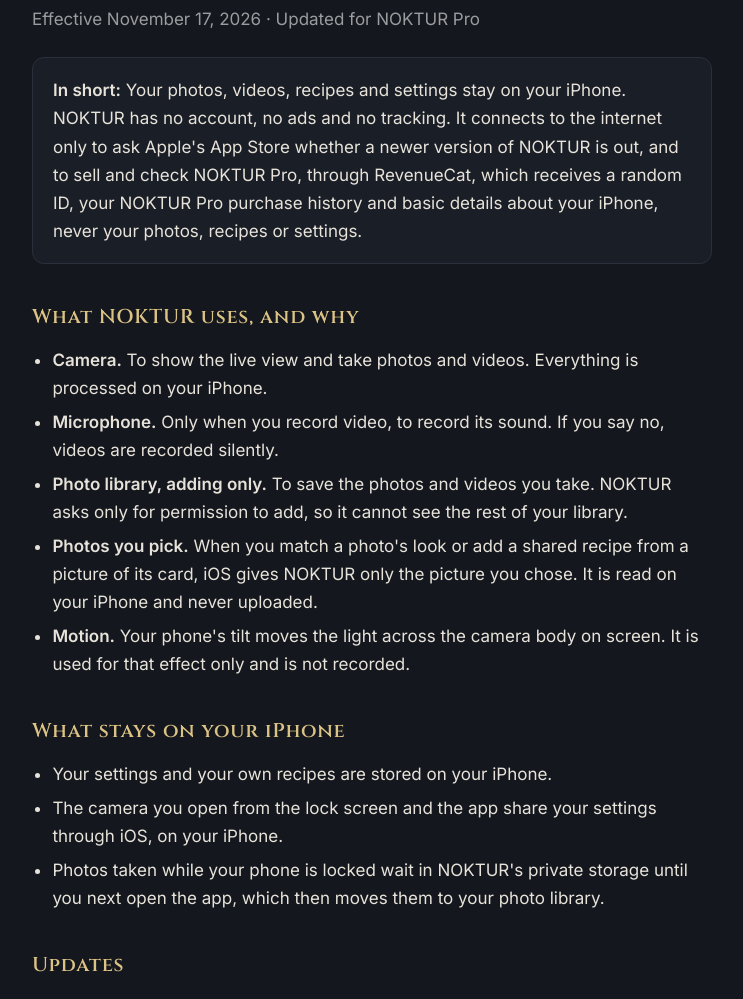
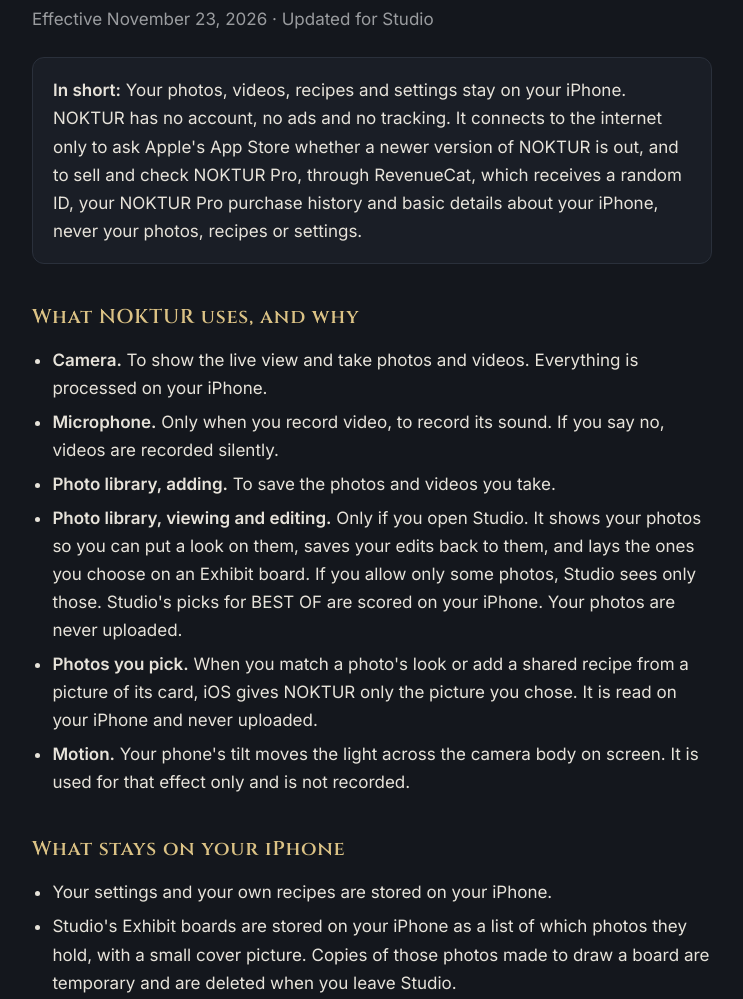
Before and after one commit to MastinGood/noktur, a plain HTML site: page privacy/index.html in a window 1280 px wide. Shown: the part 292-1291 px from the top of the page, without its empty margins (268-1011 px from the left). Drawn offline with Linux system fonts and the light colour scheme.

Commit message:
Privacy policy: Studio views and edits the photo library on the iPhone
Co-Authored-By: Claude Opus 5.5 <noreply@anthropic.com>

```diff
--- a/privacy/index.html
+++ b/privacy/index.html
@@ -17,7 +17,7 @@
   </header>
 
   <h1>Privacy Policy</h1>
-  <p class="lede">Effective November 17, 2026 · Updated for NOKTUR Pro</p>
+  <p class="lede">Effective November 23, 2026 · Updated for Studio</p>
 
   <div class="card"><p><strong>In short:</strong> Your photos, videos, recipes and settings stay on your iPhone. NOKTUR has no account, no ads and no tracking. It connects to the internet only to ask Apple's App Store whether a newer version of NOKTUR is out, and to sell and check NOKTUR Pro, through RevenueCat, which receives a random ID, your NOKTUR Pro purchase history and basic details about your iPhone, never your photos, recipes or settings.</p></div>
 
@@ -25,7 +25,8 @@
   <ul>
     <li><strong>Camera.</strong> To show the live view and take photos and videos. Everything is processed on your iPhone.</li>
     <li><strong>Microphone.</strong> Only when you record video, to record its sound. If you say no, videos are recorded silently.</li>
-    <li><strong>Photo library, adding only.</strong> To save the photos and videos you take. NOKTUR asks only for permission to add, so it cannot see the rest of your library.</li>
+    <li><strong>Photo library, adding.</strong> To save the photos and videos you take.</li>
+    <li><strong>Photo library, viewing and editing.</strong> Only if you open Studio. It shows your photos so you can put a look on them, saves your edits back to them, and lays the ones you choose on an Exhibit board. If you allow only some photos, Studio sees only those. Studio's picks for BEST OF are scored on your iPhone. Your photos are never uploaded.</li>
     <li><strong>Photos you pick.</strong> When you match a photo's look or add a shared recipe from a picture of its card, iOS gives NOKTUR only the picture you chose. It is read on your iPhone and never uploaded.</li>
     <li><strong>Motion.</strong> Your phone's tilt moves the light across the camera body on screen. It is used for that effect only and is not recorded.</li>
   </ul>
@@ -33,6 +34,7 @@
   <h2>What stays on your iPhone</h2>
   <ul>
     <li>Your settings and your own recipes are stored on your iPhone.</li>
+    <li>Studio's Exhibit boards are stored on your iPhone as a list of which photos they hold, with a small cover picture. Copies of those photos made to draw a board are temporary and are deleted when you leave Studio.</li>
     <li>The camera you open from the lock screen and the app share your settings through iOS, on your iPhone.</li>
     <li>Photos taken while your phone is locked wait in NOKTUR's private storage until you next open the app, which then moves them to your photo library.</li>
   </ul>
@@ -45,7 +47,7 @@
   <p>MENU › Support ID shows the random ID, so you can share it with us if you ask for help with a purchase.</p>
 
   <h2>Sharing</h2>
-  <p>When you share a recipe card, you choose where it goes with the iOS share sheet. NOKTUR does not send it anywhere itself. A card holds the recipe's settings and a small sample picture from the camera's view at the time you share it.</p>
+  <p>When you share a recipe card, you choose where it goes with the iOS share sheet. NOKTUR does not send it anywhere itself. A card holds the recipe's settings and a small sample picture: the camera's view at the time you share it, or the photo you chose in Studio. An exported LUT file holds only the recipe's colour. Exhibit pages are saved to your photo library, and shared only where you send them.</p>
 
   <h2>Crash reports</h2>
   <p>If you have turned on <em>Share With App Developers</em> in iOS Settings, Apple may send us anonymous crash reports and usage statistics. They do not identify you, and we receive nothing else.</p>
```
